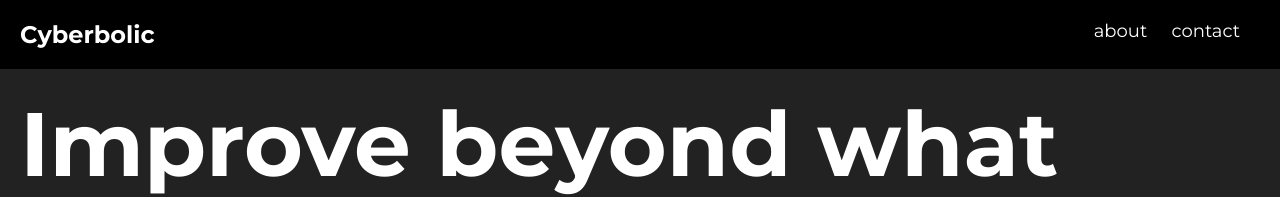
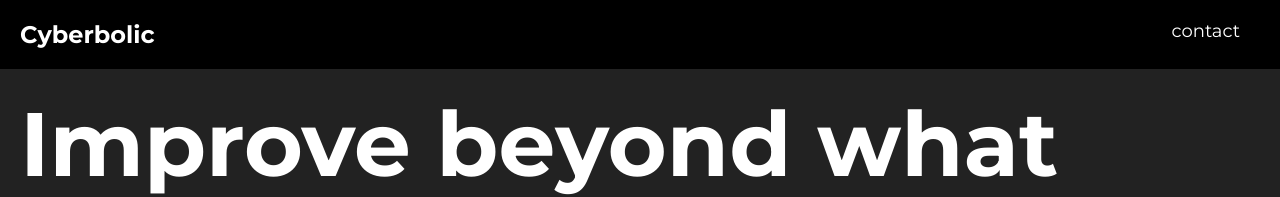
Before and after one commit to VirtuallyNeon/cyberbolic, a plain HTML site: page index.html in a window 1280 px wide. Shown: the top 197 px of the page. Drawn offline with Linux system fonts and the light colour scheme.

Commit message:
Update index.html

```diff
--- a/index.html
+++ b/index.html
@@ -73,7 +73,6 @@
         <a href="index.html"><h1>Cyberbolic</h1></a>
         <nav aria-label="menu">
             <ul>
-                <li><a href="about.html">about</a></li>
                 <li><a href="contact.html">contact</a></li>
             </ul>
         </nav>
```
